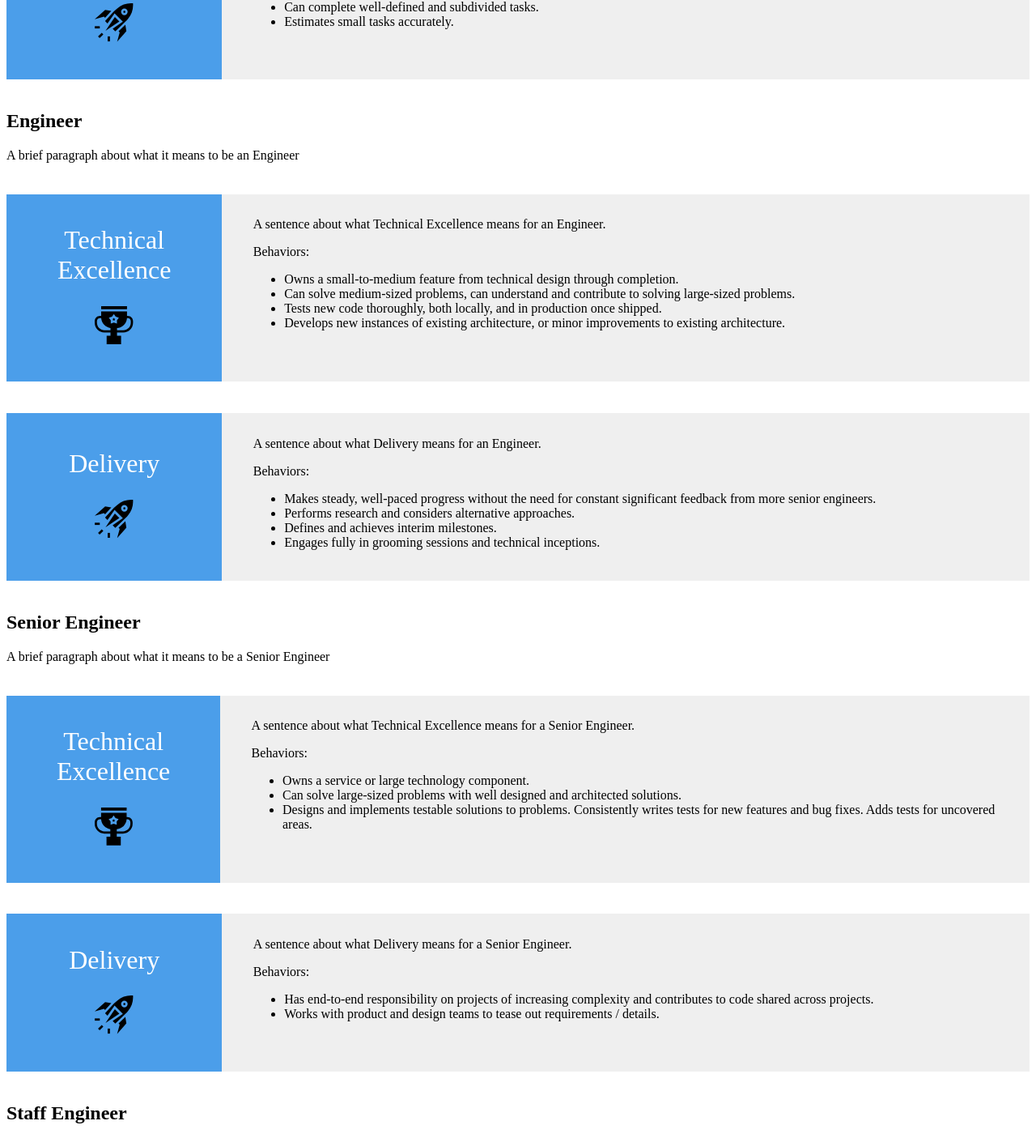
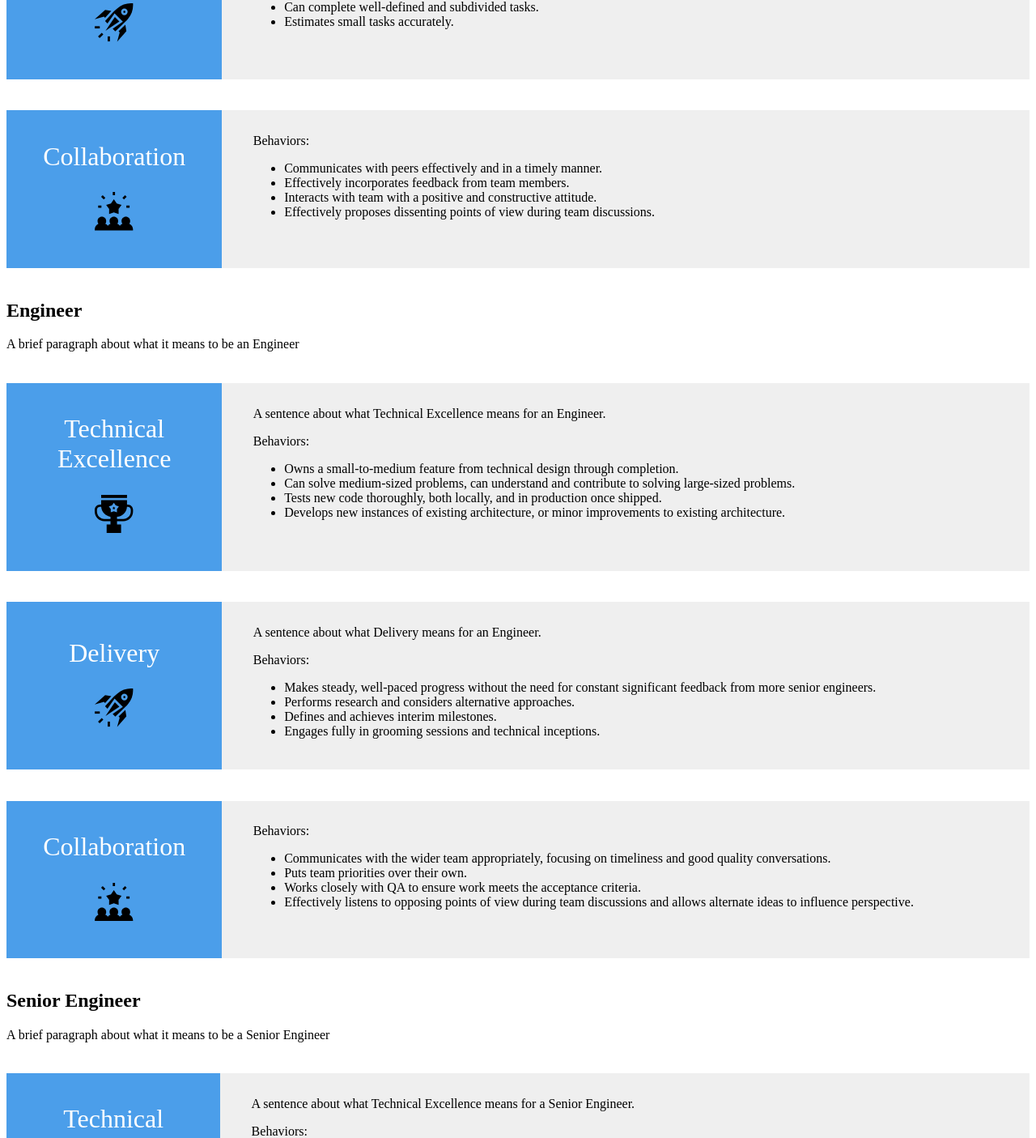
Before and after one commit to TangoGroup/career-journeys, a Next.js app: page /roles in a window 1280 px wide. Shown: the part 2118-3523 px from the top of the page at 81% size. Built offline with nearby package versions, Linux system fonts and the light colour scheme.

Commit message:
Collaboration behaviors

```diff
--- a/constants/expectations.js
+++ b/constants/expectations.js
@@ -14,6 +14,14 @@ export const ROLE_EXPECTATIONS = {
       behaviors: [
         'Can complete well-defined and subdivided tasks.',
         'Estimates small tasks accurately.',
+      ],
+    },
+    COLLABORATION: {
+      behaviors: [
+        'Communicates with peers effectively and in a timely manner.',
+        'Effectively incorporates feedback from team members.',
+        'Interacts with team with a positive and constructive attitude.',
+        'Effectively proposes dissenting points of view during team discussions.',
       ],
     },
   },
@@ -36,6 +44,15 @@ export const ROLE_EXPECTATIONS = {
         'Engages fully in grooming sessions and technical inceptions.',
       ],
     },
+    COLLABORATION: {
+      behaviors: [
+        'Communicates with the wider team appropriately, focusing on timeliness and good quality conversations.',
+        'Puts team priorities over their own.',
+        'Works closely with QA to ensure work meets the acceptance criteria.',
+        'Effectively listens to opposing points of view during team discussions and allows alternate ideas to influence perspective.',
+
+      ],
+    },
   },
   SENIOR_ENGINEER: {
     TECHNICAL_EXCELLENCE: {
@@ -51,6 +68,13 @@ export const ROLE_EXPECTATIONS = {
       behaviors: [
         'Has end-to-end responsibility on projects of increasing complexity and contributes to code shared across projects.',
         'Works with product and design teams to tease out requirements / details.',
+      ],
+    },
+    COLLABORATION: {
+      behaviors: [
+        'Proactively shares information, actively solicits feedback, and facilitates communication for multiple stakeholders.',
+        'Can explain complex problems and solutions to people inside and outside their domain of expertise.',
+        'Seeks to resolve disagreements with open and honest communication. Learns to disagree and commit. ',
       ],
     },
   },
@@ -71,6 +95,13 @@ export const ROLE_EXPECTATIONS = {
         'Delegates tasks to others appropriately.',
       ],
     },
+    COLLABORATION: {
+      behaviors: [
+        'Communicates complex ideas skillfully and with nuance, and establishes alignment within the wider organization.',
+        'Actively helps solve cross-team issues by assisting other teams.',
+        'Leads the team through complex decisions and effectively resolves disagreements between teammates.',
+      ],
+    },
   },
   SENIOR_STAFF_ENGINEER: {
     TECHNICAL_EXCELLENCE: {
@@ -89,6 +120,13 @@ export const ROLE_EXPECTATIONS = {
         'Consistently identifies and delivers solutions that improve the efficiency and productivity of team members working in their area of ownership.',
         'Finds ways to deliver requested scope faster.',
         'Finds ways to deliver requested scope at higher quality.',
+      ],
+    },
+    COLLABORATION: {
+      behaviors: [
+        'Collaborates across functions including areas outside of engineering.',
+        'Designs and refines processes that encourage a culture of collaboration.',
+        'Seeks to create solid working relationships with all teammates through open and honest dialog. Encourages others to disagree and commit in order to avoid unresolved conflict.',
       ],
     },
   },
@@ -113,6 +151,12 @@ export const ROLE_EXPECTATIONS = {
         'Empowers team with technical tools and metrics around their work.',
       ],
     },
+    COLLABORATION: {
+      behaviors: [
+        'Develops and improves collaboration between teams within engineering.',
+        'Engages individuals from other teams and departments around ongoing issues, concerns, technical issues and solutions.',
+      ],
+    },
   },
   PRINCIPAL_ENGINEER: {
     TECHNICAL_EXCELLENCE: {
@@ -128,6 +172,12 @@ export const ROLE_EXPECTATIONS = {
       behaviors: [
         'Considers external constraints and business objectives when planning.',
         'Coordinates effective cross-functional collaboration across teams.',
+      ],
+    },
+    COLLABORATION: {
+      behaviors: [
+        'Actively works with company leadership to drive solutions that solve broader issues.',
+        'Effectively seeks feedback on major technical initiatives from all company stakeholders, foresees potential downstream effects and communicates and crafts roadmaps with full transparency.',
       ],
     },
   },
@@ -150,6 +200,14 @@ export const ROLE_EXPECTATIONS = {
         'Holds entire team including Engineering Manager, Staff, Principal and Architects to process expectations and agreements.',
       ],
     },
+    COLLABORATION: {
+      behaviors: [
+        'Develops and improves collaboration between engineering and other departments.',
+        'Coordinates (with other volunteers) learning and collaboration opportunities (lunch ‘n’ learns, community events, user groups, conference attendance).',
+        'Identifies and addresses needs for more collaboration (off-sites discussions, multi-team sync meetings, etc.).',
+        'Communicates engineering initiatives, progress, tradeoffs, etc. to a large audience of technical / non technical people.',
+      ],
+    },
   },
 };
 
```
